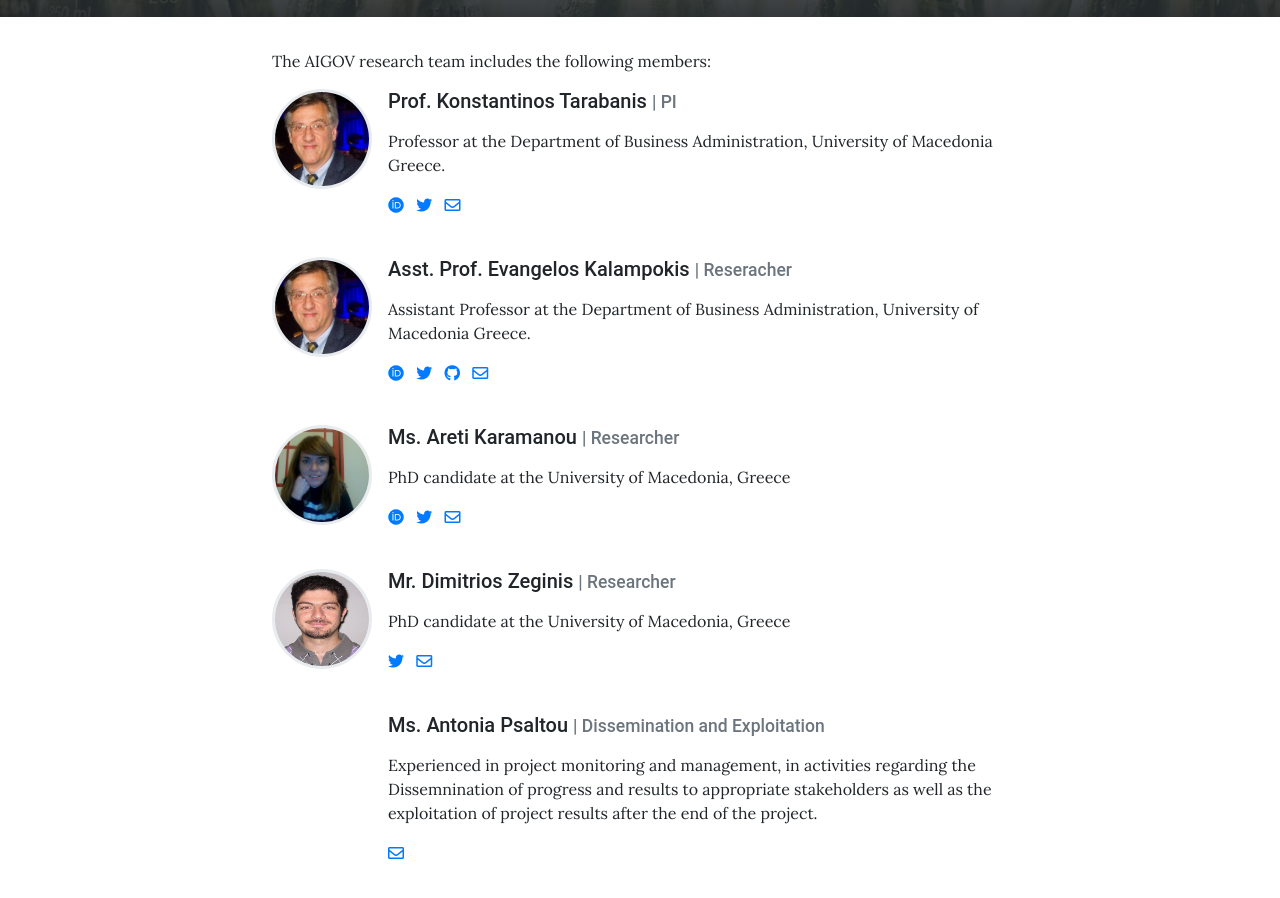
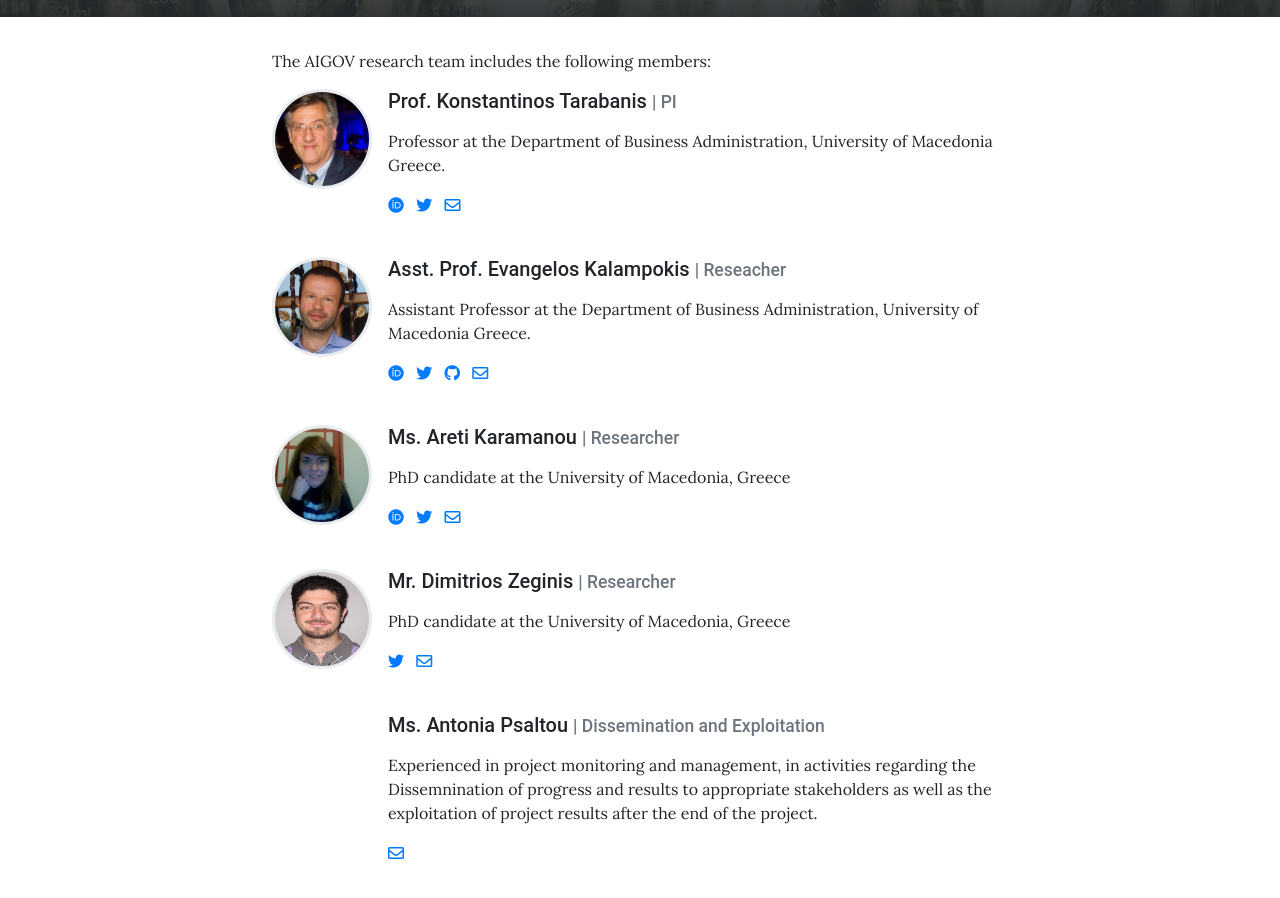
Before and after one commit to AIGOV-elidek/aigov-elidek.github.io, a Jekyll site: the page built from pages/team.md, in a window 1280 px wide and 900 px high, scrolled down 303 px. Built offline with Jekyll 4.4.1, drawn with Linux system fonts in a browser that asks for light colours; some web fonts are replaced.

Commit message:
Update team.yml

```diff
--- a/_data/team.yml
+++ b/_data/team.yml
@@ -10,8 +10,8 @@
   email: kat@uom.edu.gr
 
 - name: Asst. Prof. Evangelos Kalampokis
-  role: Reseracher
-  image: assets/theme/images/kat.jpg # Can be external link
+  role: Reseacher
+  image: assets/theme/images/ekal.jpg # Can be external link
   description: > # Can be Markdown
     Assistant Professor at the Department of Business Administration, University of Macedonia Greece.
   orcid: 0000-0003-4416-8764
```
